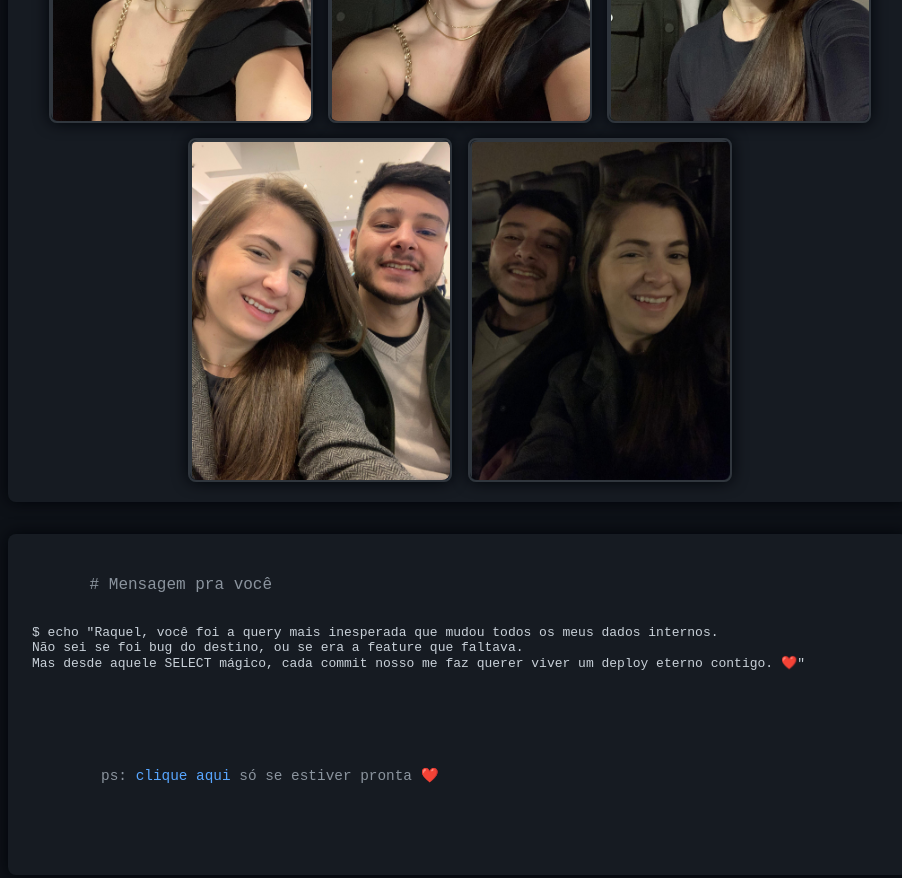
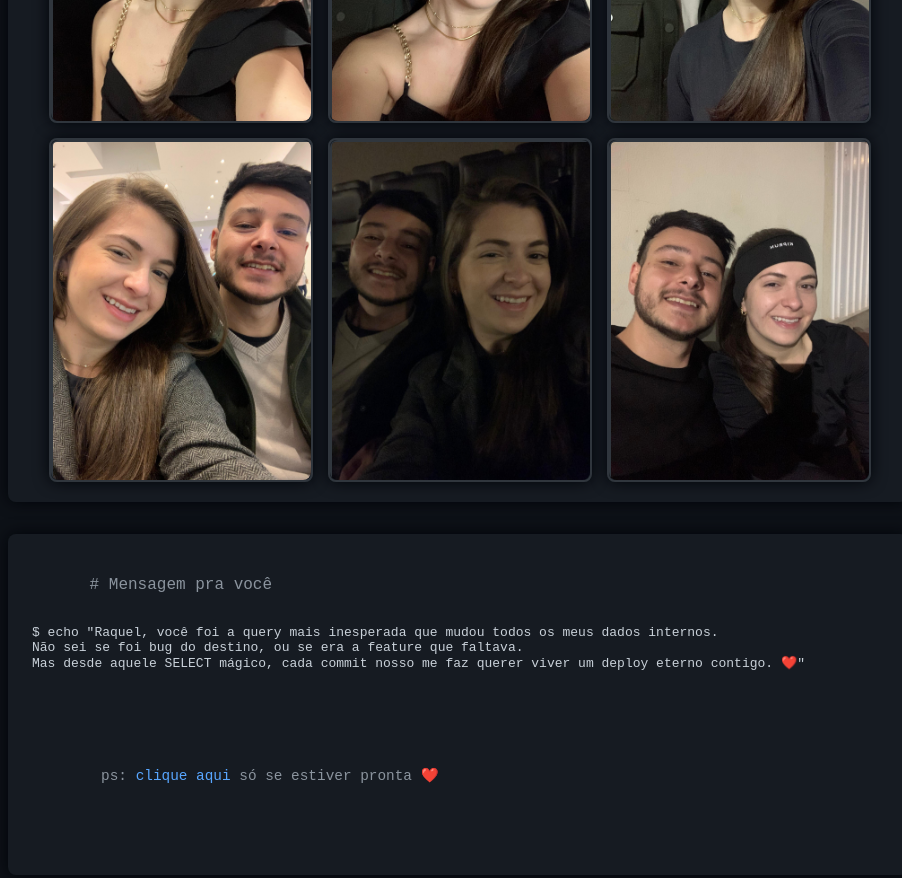
Before and after one commit to Vineess/ravi, a plain HTML site: page index.html in a window 1280 px wide. Shown: the part 1562-2440 px from the top of the page, without its empty margins (182-1084 px from the left). Drawn offline with nearby package versions, Linux system fonts and the light colour scheme.

Commit message:
adicionado foto corrida

```diff
--- a/index.html
+++ b/index.html
@@ -151,6 +151,20 @@
             </div>
           </div>
         </div>
+
+        <!-- 9: Primeira corrida registrada -->
+        <div class="flip-card">
+          <div class="flip-card-inner">
+            <div class="flip-card-front">
+              <img src="img/foto9.jpg" alt="Primeira corrida juntos">
+            </div>
+            <div class="flip-card-back">
+              <h3>Nossa primeira corrida registrada 🏃‍♂️🏃‍♀️</h3>
+              <p><p>25/08/2025 — Primeira corrida com foto, mas a melhor parte continua sendo ter você ao meu lado em cada passo,
+                não foi só sobre quilômetros, foi sobre nós dois em movimento juntos. 🏃‍♂️❤️🏃‍♀️</p>
+            </div>
+          </div>
+        </div>
       </div>
     </section>
 
```
Also changed, not shown: img/foto9.jpg (added).
